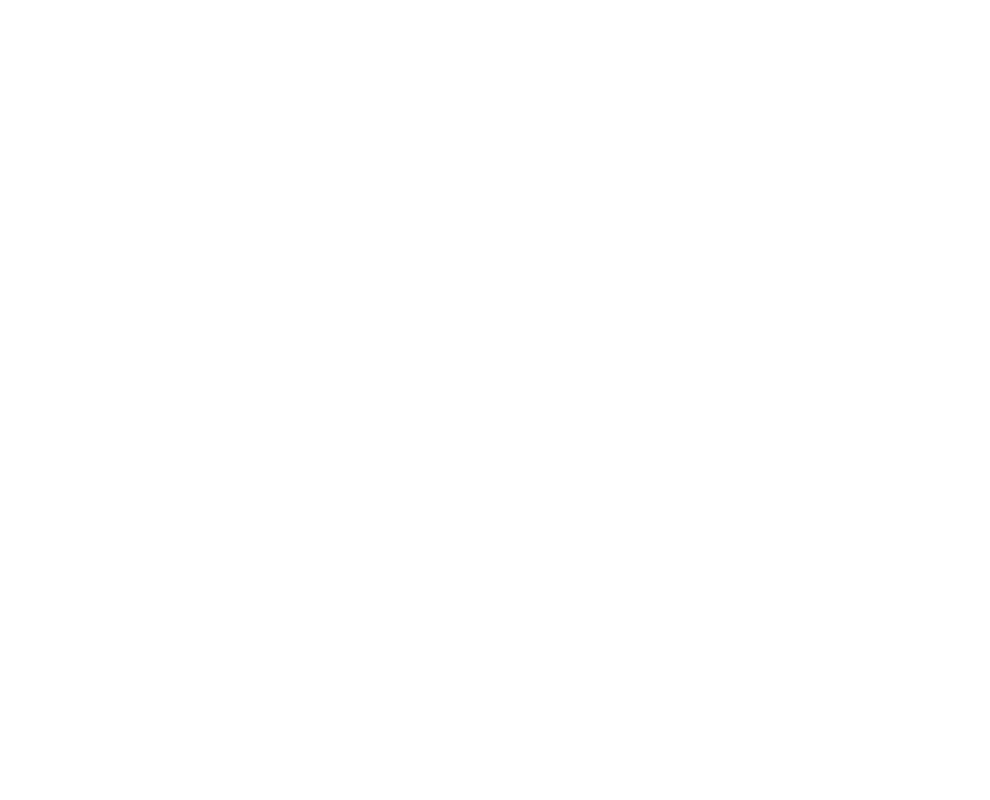
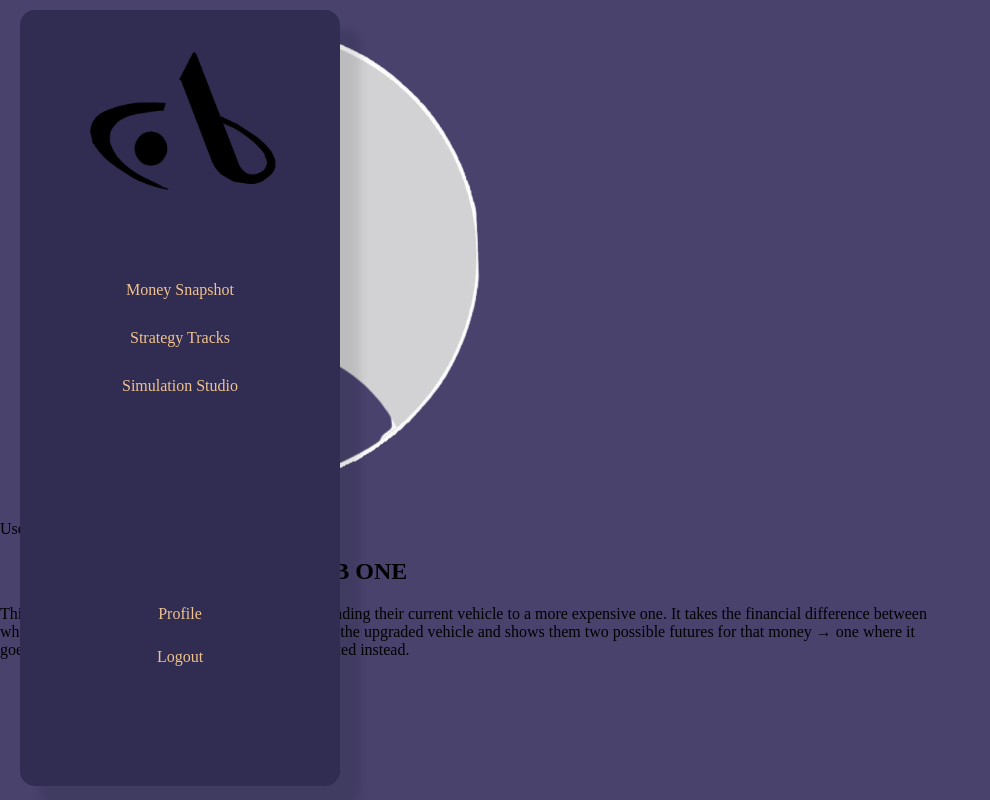
Before and after one commit to Bridgerto/DIGA4015_2740821_ReneilweThobejane_Assignment2, a React (Vite) app: page /LabOne in a window 1280 px wide. Before the commit this address had no page. Shown: the whole page, without its empty margins (0-990 px from the left). Built offline with nearby package versions, Linux system fonts and the light colour scheme.

Commit message:
Simulation studio: Lab 1 construction

```diff
--- a/src/App.jsx
+++ b/src/App.jsx
@@ -10,9 +10,15 @@
 import SignUpBankVerification from './pages/SignUpBankVerification';
 
 import MoneySnapshot from './pages/MoneySnapshot';
+import StrategyTracks from './pages/StrategyTracks';
+
+import SimulationStudio from './pages/SimulationStudio';
+import LabOne from './pages/LabOne';
+import LabTwo from './pages/LabTwo';
+import LabThree from './pages/LabThree';
+
+
 import Profile from './pages/Profile';
-import SimulationStudio from './pages/SimulationStudio';
-import StrategyTracks from './pages/StrategyTracks';
 
 
 // COMPONENTS
@@ -38,7 +44,14 @@
         <Route path="/MoneySnapshot" element={<MoneySnapshot/>}/>
         <Route path="/StrategyTracks" element={<StrategyTracks />}/>
         <Route path="/SimulationStudio" element={<SimulationStudio />}/>
+        <Route path="/LabOne" element={<LabOne />}/>
+        <Route path="/LabTwo" element={<LabTwo />}/>
+        <Route path="/LabThree" element={<LabThree />}/>
+
+
         <Route path="/Profile" element={<Profile />}/>
+
+
       </Routes>
     </div>
   );
--- /dev/null
+++ b/src/cssFiles/LabOne.css
@@ -0,0 +1,8 @@
+.lab-one-page{
+   min-height: 100vh;
+   background-color: #48426D;
+}
+
+.lab-one-content{
+    width: 74%;
+}
--- /dev/null
+++ b/src/cssFiles/LabThree.css
@@ -0,0 +1,4 @@
+.lab-three-page{
+    min-height: 100vh;
+    background-color: #48426D;
+}
--- /dev/null
+++ b/src/cssFiles/LabTwo.css
@@ -0,0 +1,4 @@
+.lab-two-page{
+    min-height: 100vh;
+    background-color: #48426D;
+}
--- a/src/pages/LabOne.jsx
+++ b/src/pages/LabOne.jsx
@@ -0,0 +1,63 @@
+// HOOKS
+import React from "react";
+
+// COMPONENTS
+import NavBar from "../components/NavBar";
+
+// STYLING
+import "../cssFiles/LabOne.css";
+
+// ICONS
+import emptyAvatar from "../assets/avatars/emptyAvatar.png";
+
+export default function LabOne(){
+    const username = localStorage.getItem("username") || "User";
+    const avatar = localStorage.getItem("avatar") || emptyAvatar;
+
+    return(
+        <div className="lab-one-page">
+
+            {/* NAVIGATION */}
+            <NavBar />
+
+
+            <div className="lab-one-content">
+                {/* NAVIGATION */}
+
+                <section className="lab-one-header">
+                    <div className="lab-one-user">
+                        <img src={avatar} alt="user avatar" className="lab-lab-avatar" />
+                        <p className="lab-one-username">{username}</p>
+                    </div>
+
+                    <div className="simulation-studio-title">
+                        <h1>LAB ONE </h1>
+                    </div>
+                </section>
+
+                <section className="info-tab">
+                    <p>
+                        This lab is built for the user who is considering upgrading their
+                        current vehicle to a more expensive one. It takes the financial
+                        difference between what they currently pay and what they would
+                        pay on the upgraded vehicle and shows them two possible futures
+                        for that money → one where it goes toward the new car, and one
+                        where it gets invested instead.
+                    </p>
+                </section>
+
+                <section className="lab-simulation">
+
+                    <div classname="block-one"></div>
+
+                    <div classname="block-two"></div>
+
+                    <div classname="block-three"></div>
+
+                </section>
+
+            </div>
+
+        </div>
+    );
+}
--- a/src/pages/LabThree.jsx
+++ b/src/pages/LabThree.jsx
@@ -0,0 +1,24 @@
+// HOOKS
+import React from "react";
+
+// COMPONENTS
+import NavBar from "../components/NavBar";
+
+// STYLING
+import "../cssFiles/LabThree.css";
+
+export default function LabThree(){
+
+    return(
+        <div className="lab-three-page">
+
+            {/* NAVIGATION */}
+            <NavBar />
+
+            <div className="lab-three-content">
+                <h1>LAB THREE</h1>
+            </div>
+
+        </div>
+    );
+}
--- a/src/pages/LabTwo.jsx
+++ b/src/pages/LabTwo.jsx
@@ -0,0 +1,24 @@
+// HOOKS
+import React from "react";
+
+// COMPONENTS
+import NavBar from "../components/NavBar";
+
+// STYLING
+import "../cssFiles/LabTwo.css";
+
+export default function LabOne(){
+
+    return(
+        <div className="lab-two-page">
+
+            {/* NAVIGATION */}
+            <NavBar />
+
+            <div className="lab-two-content">
+                <h1>LAB TWO</h1>
+            </div>
+
+        </div>
+    );
+}
--- a/src/pages/SimulationStudio.jsx
+++ b/src/pages/SimulationStudio.jsx
@@ -34,7 +34,7 @@
                 </section>
 
                 <section className="simulation-studio-container">
-                    <Link to="/Lab1" className="lab-item">
+                    <Link to="/LabOne" className="lab-item">
                         <img src="" alt="" className="lab-img"/>
                         <div  className="lab-info">
                             <h2>LAB 1: Car Upgrade VS Invest the Difference</h2>
@@ -44,12 +44,11 @@
                                 what they currently pay and what they would pay on the upgraded vehicle,
                                 and shows them two possible futures for that money →  one where it goes
                                 toward the new car, and one where it gets invested instead.
-
                             </p>
                         </div>
                     </Link>
 
-                    <Link to="/Lab2" className="lab-item">
+                    <Link to="/LabTwo" className="lab-item">
                         <img src="" alt=""  className="lab-img"/>
                         <div className="lab-info">
                             <h2>LAB 2: Minimum Repayment VS Aggressive Debt Payoff </h2>
@@ -63,7 +62,7 @@
                         </div>
                     </Link>
 
-                    <Link to="/Lab3" className="lab-item">
+                    <Link to="/LabThree" className="lab-item">
                         <img src="" alt="" className="lab-img"/>
                         <div className="lab-info">
                             <h2>LAB 3: Renting VS Buying Property in Johannesburg</h2>
```
